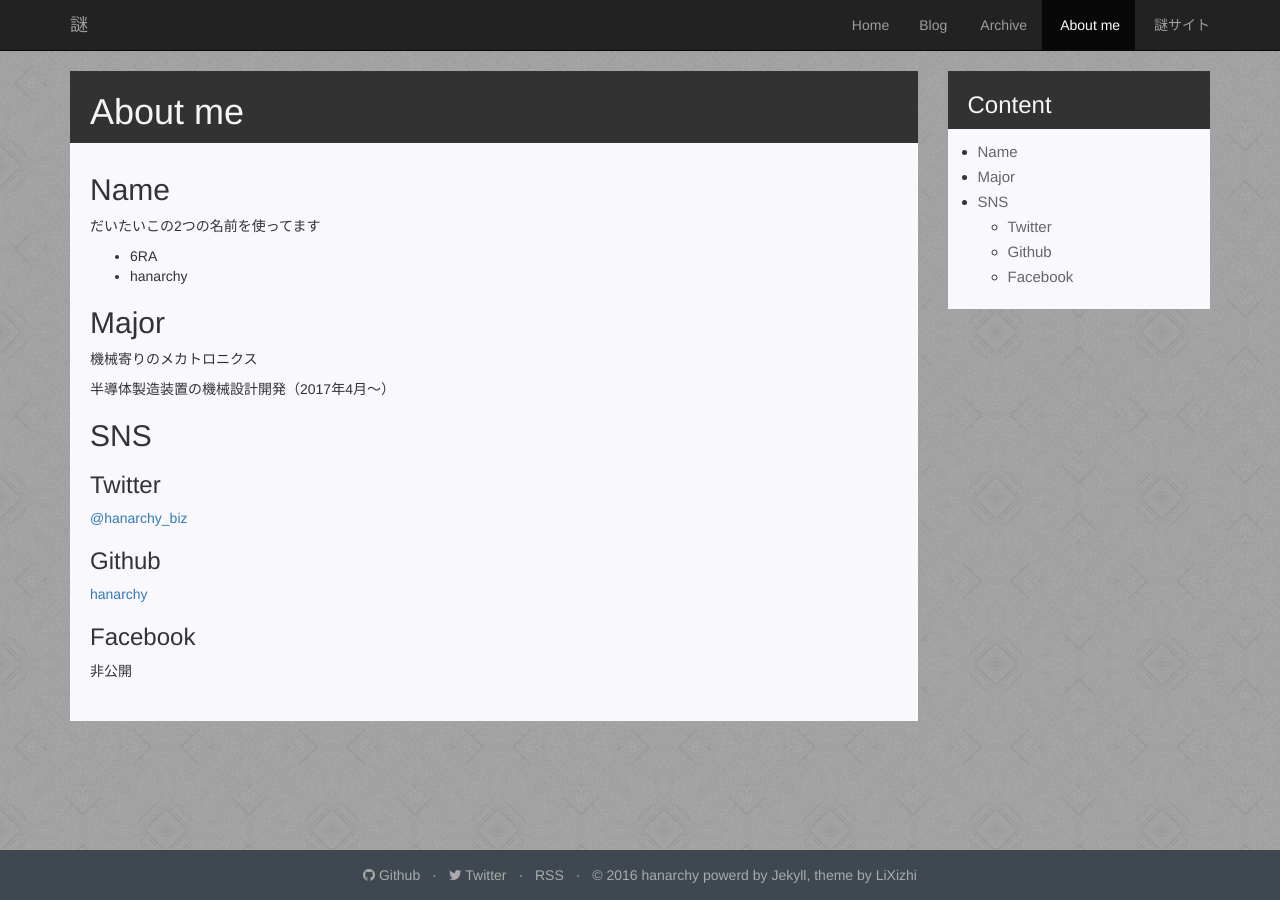
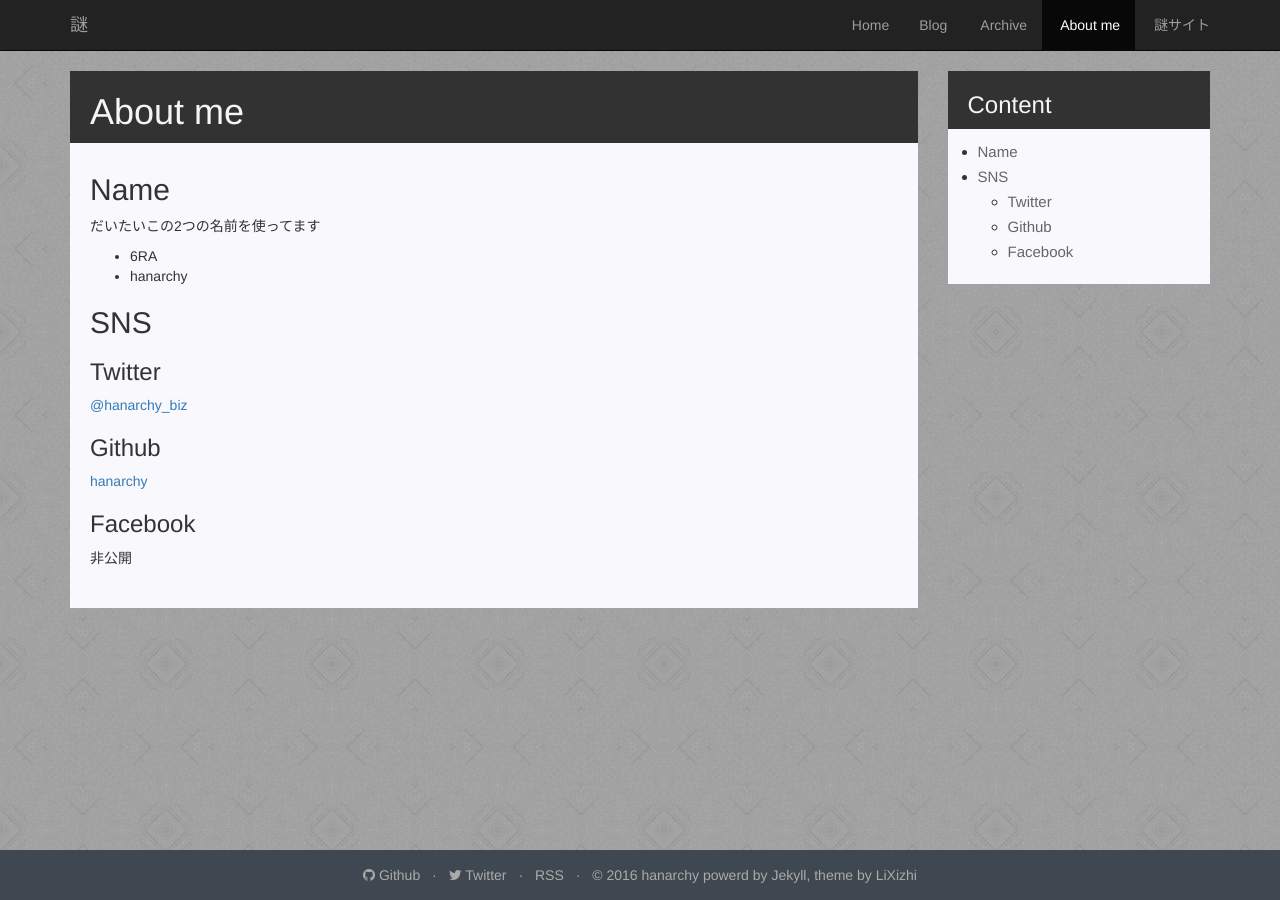
Before and after one commit to hanarchy/hanarchy.github.io, a Jekyll site: the page built from pages/2_about.md, in a window 1280 px wide. Built offline with Jekyll 4.4.1, drawn with Linux system fonts in a browser that asks for light colours; comment, search, counter and statistics services are not loaded.

Commit message:
Update 2_about.md

```diff
--- a/pages/2_about.md
+++ b/pages/2_about.md
@@ -13,10 +13,6 @@ permalink: /about/
 - 6RA
 - hanarchy
 
-## Major
-機械寄りのメカトロニクス
-
-半導体製造装置の機械設計開発（2017年4月～）
 
 ## SNS
 
```
